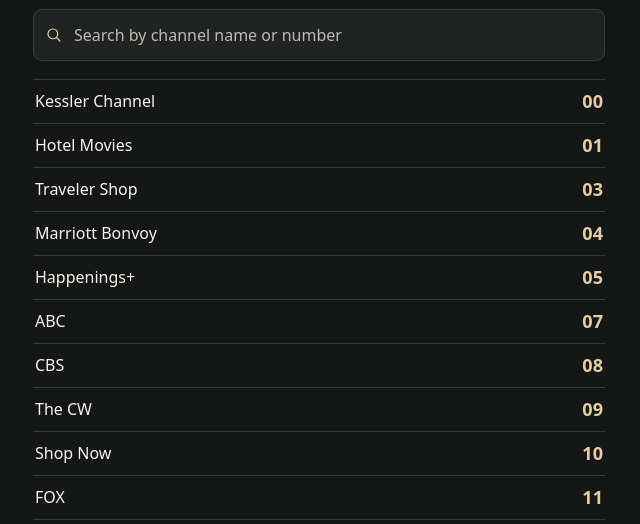
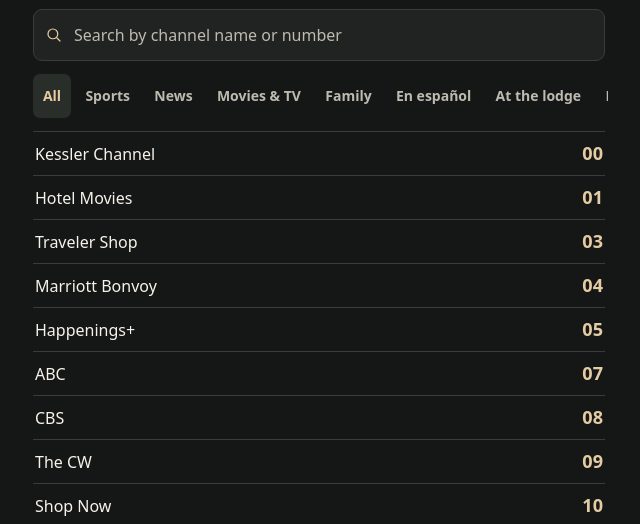
Before and after one commit to PaulHRios/beaver-creek-lodge-tv, a plain HTML site: page index.html in a window 1280 px wide. Shown: the part 234-758 px from the top of the page, without its empty margins (321-961 px from the left). Drawn offline with Linux system fonts and the light colour scheme.

Commit message:
Restore bilingual channel category filters

```diff
--- a/app.mjs
+++ b/app.mjs
@@ -6,6 +6,8 @@ const messages = {
     skip: 'Skip to channel search', empty: 'No channels found.', list: 'Channels',
     clear: 'Clear search', light: 'Light mode', channel: 'Channel',
     roku: 'Ask the front desk to bring a Roku to your room for Netflix or YouTube.',
+    filters: 'Channel categories',
+    categories: { all: 'All', sports: 'Sports', news: 'News', entertainment: 'Movies & TV', family: 'Family', spanish: 'En español', hotel: 'At the lodge', general: 'More channels' },
     results: count => `${count} ${count === 1 ? 'channel' : 'channels'} found.`,
   },
   es: {
@@ -13,6 +15,8 @@ const messages = {
     skip: 'Ir al buscador de canales', empty: 'No se encontraron canales.', list: 'Canales',
     clear: 'Borrar búsqueda', light: 'Modo claro', channel: 'Canal',
     roku: 'Pide en recepción que te lleven un Roku a tu habitación para ver Netflix o YouTube.',
+    filters: 'Categorías de canales',
+    categories: { all: 'Todos', sports: 'Deportes', news: 'Noticias', entertainment: 'Cine y TV', family: 'Familia', spanish: 'En español', hotel: 'En el hotel', general: 'Otros canales' },
     results: count => count === 1 ? 'Se encontró 1 canal.' : `Se encontraron ${count} canales.`,
   },
 };
@@ -25,6 +29,16 @@ const clear = find('#clear');
 const theme = find('#theme');
 const language = find('#language');
 const empty = find('#no-results');
+const filters = find('#filters');
+const filterButtons = [...filters.querySelectorAll('button')];
+let category = 'all';
+let hadQuery = false;
+function updateFilter(next) {
+  category = next;
+  for (const button of filterButtons) {
+    button.setAttribute('aria-pressed', String(button.dataset.category === category));
+  }
+}
 const titleMeta = find('meta[name="theme-color"]');
 const read = key => { try { return localStorage.getItem(key); } catch { return null; } };
 const save = (key, value) => { try { localStorage.setItem(key, value); } catch { /* optional persistence */ } };
@@ -32,7 +46,8 @@ let lang = read('bcl-tv-language') === 'es' ? 'es' : 'en';
 let announceTimer;
 
 function render(announce = true) {
-  const result = searchChannels(input.value);
+  const result = searchChannels(input.value)
+    .filter(channel => category === 'all' || channel.category === category);
   const copy = messages[lang];
   const fragment = document.createDocumentFragment();
   for (const { id, name } of result) {
@@ -75,6 +90,8 @@ function updateLanguage(announce) {
   document.title = copy.heading + ' | Beaver Creek Lodge';
   input.placeholder = copy.placeholder;
   list.setAttribute('aria-label', copy.list);
+  filters.setAttribute('aria-label', copy.filters);
+  for (const button of filterButtons) button.textContent = copy.categories[button.dataset.category];
   clear.setAttribute('aria-label', copy.clear);
   theme.setAttribute('aria-label', copy.light);
   language.textContent = lang === 'en' ? 'ES' : 'EN';
@@ -93,12 +110,28 @@ function updateTheme(value, persist = false) {
 
 function clearQuery() {
   input.value = '';
+  hadQuery = false;
   render();
   input.focus();
 }
 
 find('#search-form').addEventListener('submit', event => event.preventDefault());
-input.addEventListener('input', () => render());
+input.addEventListener('input', () => {
+  const hasQuery = !!input.value.trim();
+  // A new search starts across the whole lineup. A guest may narrow it after typing.
+  if (hasQuery && !hadQuery && category !== 'all') {
+    updateFilter('all');
+    filters.scrollLeft = 0;
+  }
+  hadQuery = hasQuery;
+  render();
+});
+for (const button of filterButtons) {
+  button.addEventListener('click', () => {
+    updateFilter(button.dataset.category);
+    render();
+  });
+}
 input.addEventListener('keydown', event => {
   if (event.key === 'Escape' && input.value) {
     event.preventDefault();
--- a/index.html
+++ b/index.html
@@ -44,6 +44,17 @@
       </button>
     </form>
 
+    <div class="filters" id="filters" role="group" aria-label="Channel categories">
+      <button type="button" data-category="all" aria-pressed="true" aria-controls="channels">All</button>
+      <button type="button" data-category="sports" aria-pressed="false" aria-controls="channels">Sports</button>
+      <button type="button" data-category="news" aria-pressed="false" aria-controls="channels">News</button>
+      <button type="button" data-category="entertainment" aria-pressed="false" aria-controls="channels">Movies &amp; TV</button>
+      <button type="button" data-category="family" aria-pressed="false" aria-controls="channels">Family</button>
+      <button type="button" data-category="spanish" aria-pressed="false" aria-controls="channels">En español</button>
+      <button type="button" data-category="hotel" aria-pressed="false" aria-controls="channels">At the lodge</button>
+      <button type="button" data-category="general" aria-pressed="false" aria-controls="channels">More channels</button>
+    </div>
+
     <p id="status" class="sr-only" role="status"></p>
     <p id="no-results" data-copy="empty" hidden>No channels found.</p>
     <ul id="channels" class="channels" role="list" aria-label="Channels"></ul>
--- a/styles.css
+++ b/styles.css
@@ -50,7 +50,18 @@ h1 { text-align: center; margin: 1.2rem 0 1rem; font: 400 clamp(1.75rem, 7.4vw,
 .search input:focus { outline: none; }
 .search:focus-within:has(input:focus-visible) { outline: 2px solid var(--accent); outline-offset: 2px; }
 #clear { position: absolute; inset-inline-end: .125rem; }
-.channels { list-style: none; margin: 1.1rem 0 0; padding: 0; border-top: 1px solid var(--line); }
+.filters {
+  display: flex; gap: .28rem; overflow-x: auto; margin: .525rem -.2rem -.15rem; padding: .25rem .2rem .45rem;
+  scrollbar-width: thin; scrollbar-color: var(--line) transparent;
+}
+.filters button {
+  flex: 0 0 auto; border: 0; border-radius: 7px; background: transparent; min-height: 2.75rem;
+  padding: 0 .62rem; color: var(--muted); white-space: nowrap; font-size: .875rem; font-weight: 550;
+  transition: color .15s ease-out, background-color .15s ease-out;
+}
+.filters button:hover { background: var(--control-hover); color: var(--ink); }
+.filters button[aria-pressed="true"] { color: var(--accent); background: var(--control-hover); font-weight: 700; }
+.channels { list-style: none; margin: .55rem 0 0; padding: 0; border-top: 1px solid var(--line); }
 .channels:empty { display: none; }
 .channel { min-height: 2.75rem; padding: .48rem .125rem; display: grid; grid-template-columns: minmax(0, 1fr) max-content; align-items: center; gap: 1rem; border-bottom: 1px solid var(--line); }
 .channel-name { min-width: 0; overflow-wrap: anywhere; }
@@ -63,4 +74,4 @@ h1 { text-align: center; margin: 1.2rem 0 1rem; font: 400 clamp(1.75rem, 7.4vw,
 }
 @media (min-width: 42rem) { .finder { padding-top: .85rem; } .masthead { padding-top: .5rem; } .wordmark { margin-top: .8rem; } }
 @media (prefers-reduced-motion: reduce) { *, *::before, *::after { transition: none !important; } }
-@media print { .preferences, .search, .skip-link { display: none !important; } body { background: #fff; color: #000; } .channel-number { color: #000; } .channel { border-color: #aaa; break-inside: avoid; } }
+@media print { .preferences, .search, .filters, .skip-link { display: none !important; } body { background: #fff; color: #000; } .channel-number { color: #000; } .channel { border-color: #aaa; break-inside: avoid; } }
```
Also changed, not shown: 1 other file.
